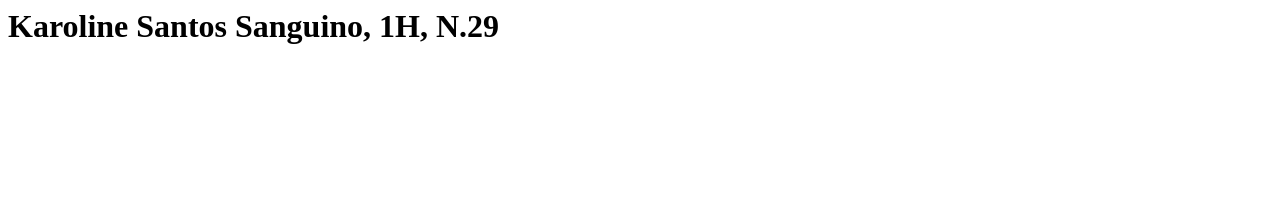
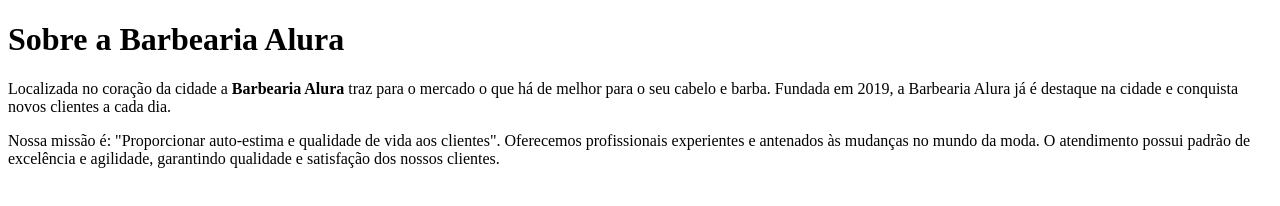
Before and after one commit to sanguinokarol29/primeiro_repositorio, a plain HTML site: page index.html in a window 1280 px wide. Drawn offline with Linux system fonts and the light colour scheme.

Commit message:
Update index.html

```diff
--- a/index.html
+++ b/index.html
@@ -1,5 +1,11 @@
-<html>
+<!DOCTYPE html>
 
-  <h1>Karoline Santos Sanguino, 1H, N.29</h1>
+<h1>Sobre a Barbearia Alura</h1>
+
+<p>Localizada no coração da cidade a <strong>Barbearia Alura</strong> traz para o mercado o que há de melhor para o seu cabelo e barba. Fundada em 2019, a Barbearia Alura já é destaque na cidade e conquista novos clientes a cada dia.</p>
+
+<p>Nossa missão é: "Proporcionar auto-estima e qualidade de vida aos clientes".
+
+Oferecemos profissionais experientes e antenados às mudanças no mundo da moda. O atendimento possui padrão de excelência e agilidade, garantindo qualidade e satisfação dos nossos clientes.
 
 </html>
```
